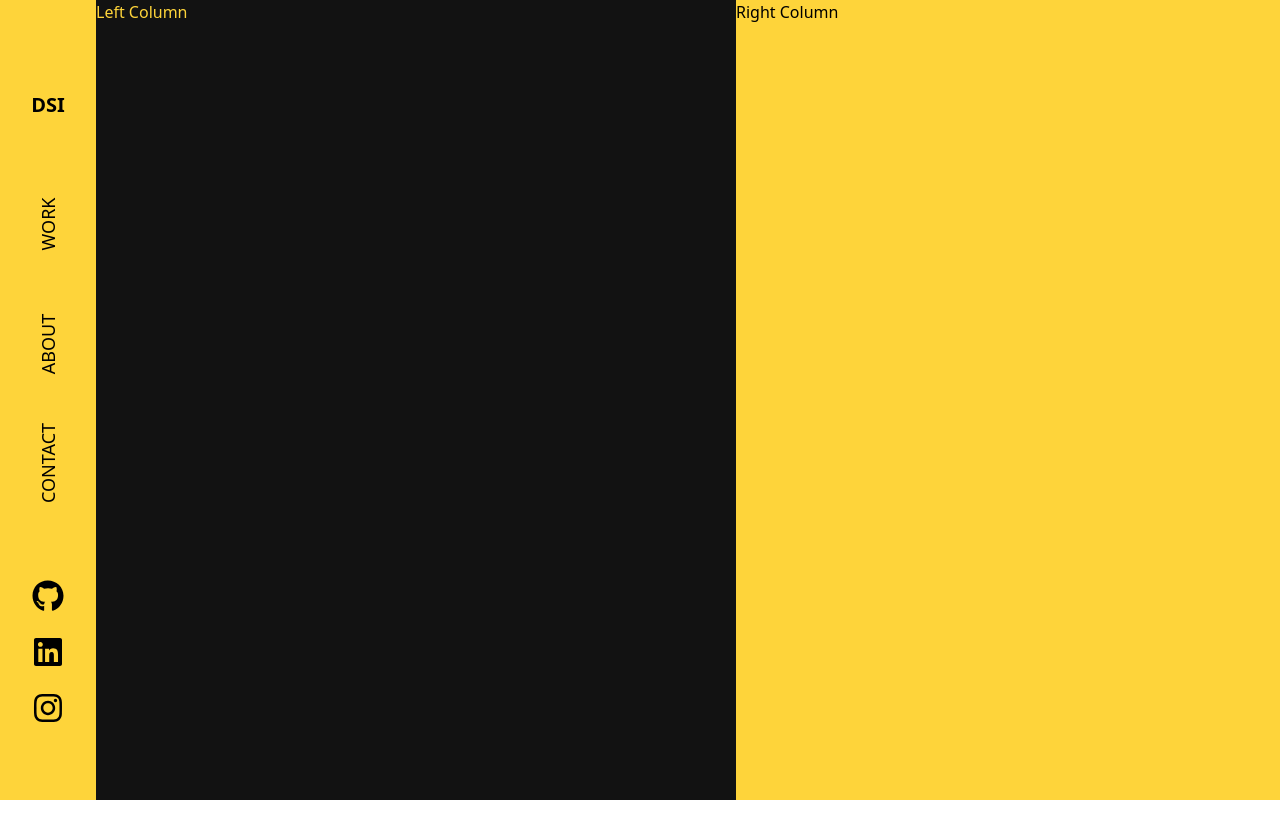
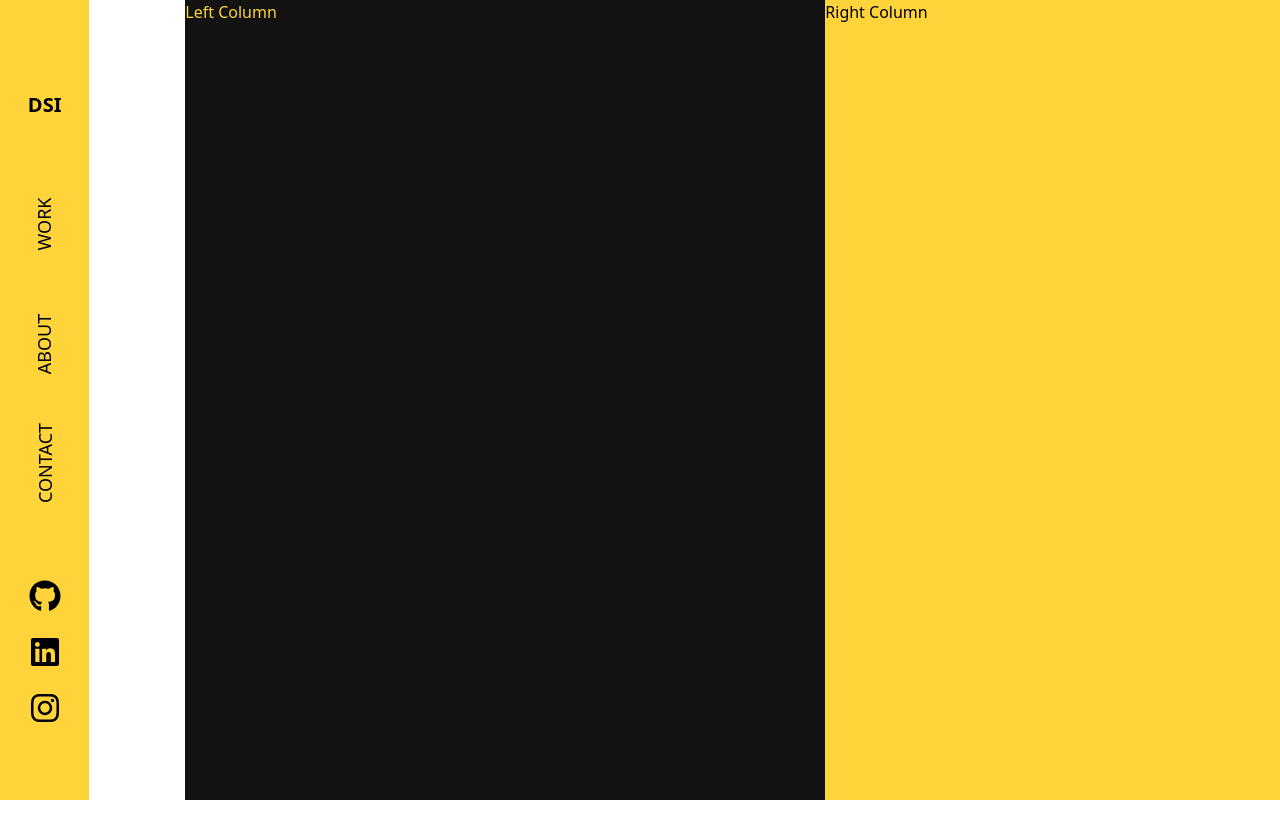
Before and after one commit to X-DSI/portfolio_t3, a Next.js app: page / in a window 1280 px wide. Shown: the top 838 px of the page. Built offline with nearby package versions, Linux system fonts and the light colour scheme.

Commit message:
🌈 STYLE: Position

```diff
--- a/src/components/NavBar.tsx
+++ b/src/components/NavBar.tsx
@@ -4,7 +4,7 @@ import { FaGithub, FaInstagram, FaLinkedin } from "react-icons/fa";
 
 const NavBar = () => {
   return (
-    <div className="main-navbar-div fixed inset-y-0 left-0 z-50 flex h-screen w-24 flex-col justify-between bg-primary">
+    <div className="main-navbar-div inset-y-0 left-0 z-50 flex h-screen w-24 flex-col justify-between bg-primary">
       <div className="navbar-links flex h-screen flex-col content-center items-center justify-evenly text-lg font-light uppercase">
         <Link className="text-xl font-bold" href="/">
           DSI
@@ -19,7 +19,7 @@ const NavBar = () => {
           Contact
         </Link>
       </div>
-      <div className="navbar-icons relative mb-16 flex flex-col content-center items-center justify-around">
+      <div className="navbar-icons mb-16 flex flex-col content-center items-center justify-around">
         <Link href="https://github.com/X-DSI" target="_blank">
           <FaGithub className="m-3 h-8 w-8" />
         </Link>
```
